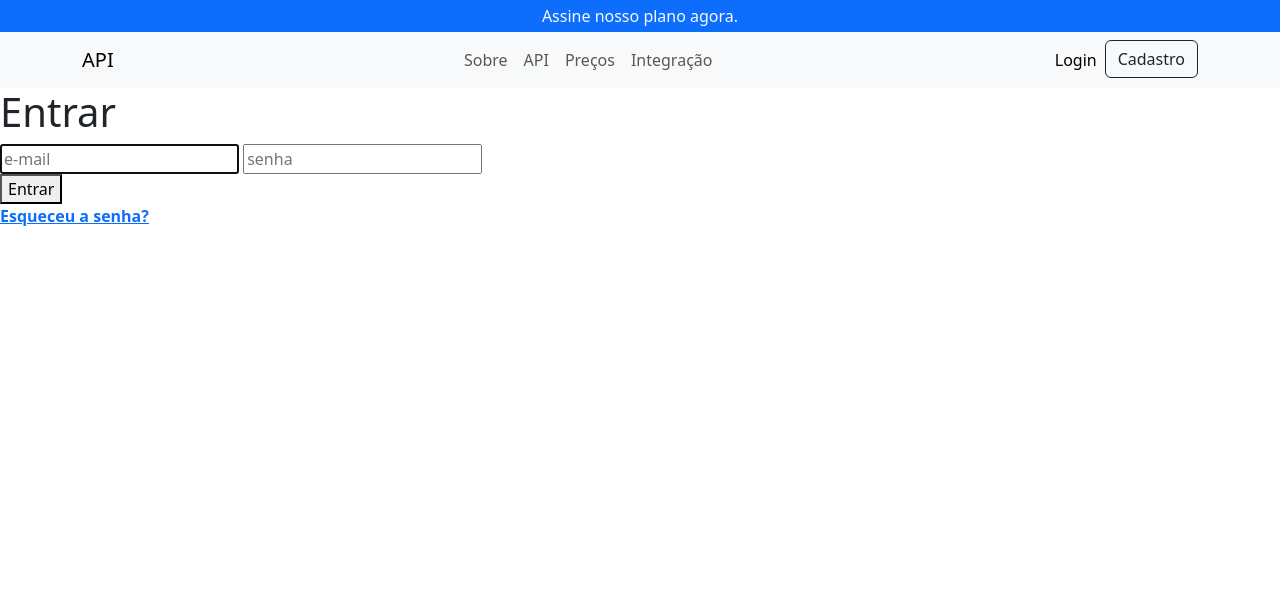
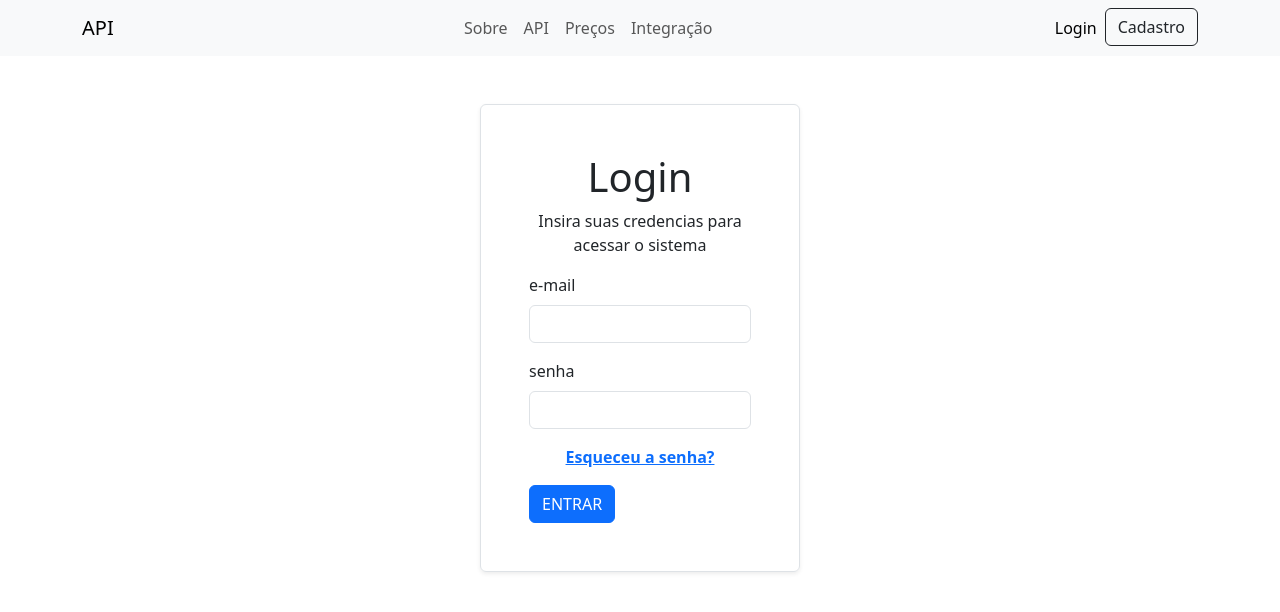
Before and after one commit to emanuelseverino/pratica, a Django app: page /accounts/login/ in a window 1280 px wide. Shown: the top 612 px of the page. Run offline with Django 4.2, Linux system fonts and the light colour scheme.

Commit message:
resetar senha

```diff
--- a/payment/views.py
+++ b/payment/views.py
@@ -15,7 +15,7 @@ from payment.models import Payment, Cobranca, Texto
 
 def formate_date(date):
     date_format = datetime.fromisoformat(date.replace('Z', '+00:00'))
-    return date_format.strftime('%H:%M:%S - %d-%m-%Y')
+    return date_format.strftime('%H:%M:%S - %d/%m/%Y')
 
 class PayView(LoginRequiredMixin, View):
     login_url = '/accounts/login'
--- a/templates/base.html
+++ b/templates/base.html
@@ -10,9 +10,13 @@
     {% endblock %}
 </head>
 <body>
+
+<!-- Propaganda do Plano
 <div class="d-flex justify-content-center p-1 bg-primary text-light">
     Assine nosso plano agora.
 </div>
+-->
+
 <nav class="navbar navbar-expand-lg bg-body-tertiary">
     <div class="container">
         <a class="navbar-brand" href="{% url 'index' %}">API</a>
@@ -48,7 +52,7 @@
                         {% endif %}
                         <li><a class="dropdown-item" href="{% url 'payments' %}">Pagamentos</a></li>
                         <li><a class="dropdown-item" href="#">Painel</a></li>
-                        <li><a class="dropdown-item" href="#">Gerênciar Conta</a></li>
+                        <li><a class="dropdown-item" href="{% url 'password_change' %}">Gerênciar Conta</a></li>
                         <li>
                             <hr class="dropdown-divider">
                         </li>
--- a/templates/registration/login.html
+++ b/templates/registration/login.html
@@ -1,19 +1,35 @@
 {% extends 'base.html' %}
 {% load static %}
 {% block content %}
-<form method="post" action="{% url 'login' %}">
-    {% csrf_token %}
-    <h1 class="">Entrar</h1>
-    <input autofocus required name="username" class="" type="email" placeholder="e-mail">
-    <input required name="password" class="" type="password" placeholder="senha">
-    {% if form.errors %}
-    <div class="" role="alert">
-        E-mail ou senha, são inválidos.
+<div class="mt-5 d-flex justify-content-center bg-ligth">
+    <div class="col-sm-3 p-5 border rounded shadow-sm">
+        <h1 class="text-center">Login</h1>
+        <div class="text-center mb-3">Insira suas credencias para acessar o sistema</div>
+        <form method="post" action="{% url 'login' %}">
+            {% csrf_token %}
+            <div class="mb-3">
+                <label for="exampleInputEmail1" class="form-label">e-mail</label>
+                <input required name="username" type="email" class="form-control" id="exampleInputEmail1"
+                       aria-describedby="emailHelp">
+            </div>
+            <div class="mb-3">
+                <label for="exampleInputPassword1" class="form-label">senha</label>
+                <input required name="password" type="password" class="form-control" id="exampleInputPassword1">
+            </div>
+            <div class="mb-3 text-center">
+                <strong class=""><a href="{% url 'password_reset' %}">Esqueceu a senha?</a></strong>
+            </div>
+            {% if form.errors %}
+            {% for field, errors in form.errors.items %}
+            {% for error in errors %}
+            <div class="alert alert-danger text-center" role="alert">
+                {{ error }}
+            </div>
+            {% endfor %}
+            {% endfor %}
+            {% endif %}
+            <button type="submit" class="btn btn-primary">ENTRAR</button>
+        </form>
     </div>
-    {% endif %}
-    <div class="">
-        <button type="submit" class="">Entrar</button>
-    </div>
-    <p class=""><strong><a href="{% url 'password_reset' %}">Esqueceu a senha?</a></strong></p>
-</form>
+</div>
 {% endblock %}
--- a/templates/registration/password_reset_done.html
+++ b/templates/registration/password_reset_done.html
@@ -1,13 +1,14 @@
 {% extends 'base.html' %}
 {% load static %}
 {% block content %}
-<div class="">
+<div class="container mt-5">
+    <h1>Agora, falta pouco.</h1>
     <p class="">
         Enviamos por e-mail instruções para definir sua senha, se existir uma conta com o e-mail que você inseriu. Você
         deve recebê-los em breve. Se você não receber um e-mail, certifique-se de ter inserido o endereço com o qual se
         registrou, e verifique sua pasta de spam.
     </p>
-    <a href="{% url 'index' %}">Início</a>
+    <a class="btn btn-primary" href="{% url 'login' %}">Fazer login</a>
 </div>
 {% endblock %}
 
```
Also changed, not shown: templates/registration/change_password.html (deleted, +0 -24 lines), templates/registration/password_change_done.html (added, +15 -0 lines), templates/registration/password_change_form.html (added, +40 -0 lines), templates/registration/password_reset_confirm.html (+6 -2 lines), templates/registration/password_reset_form.html (+23 -8 lines).
